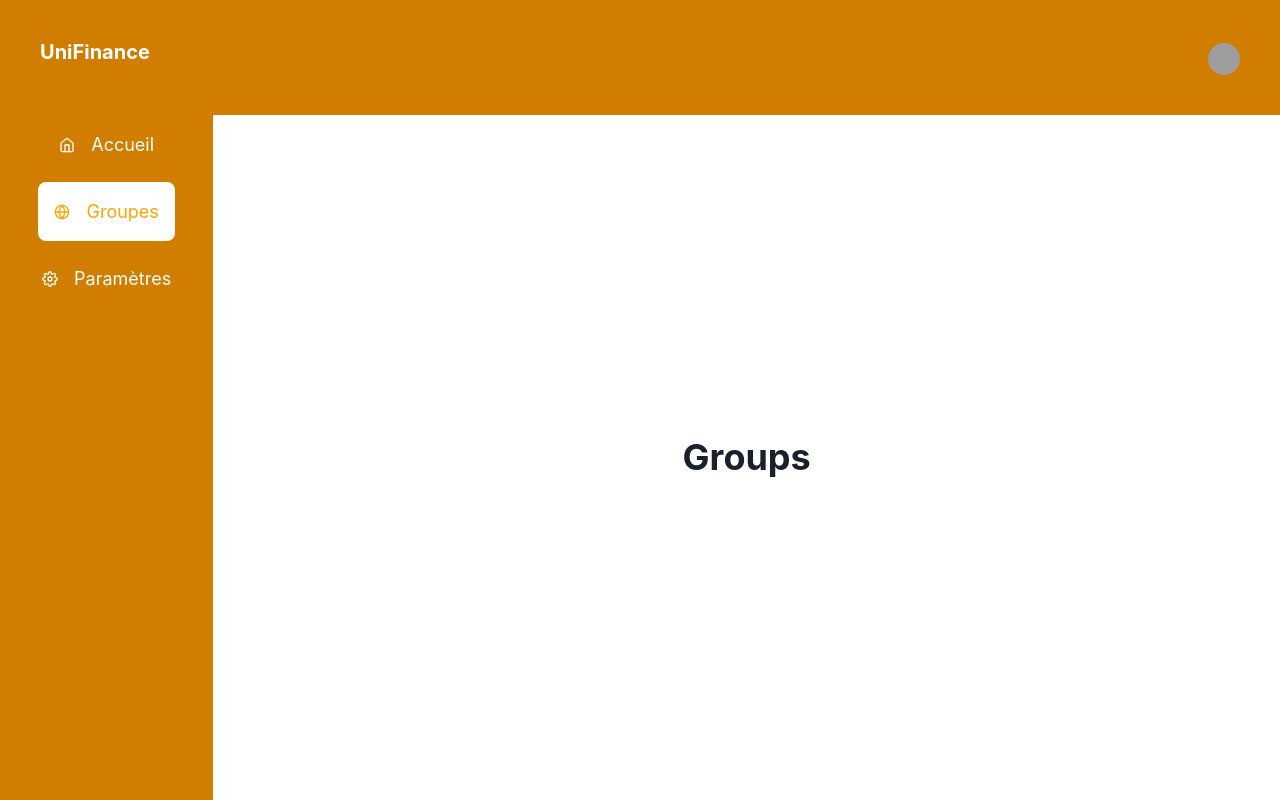
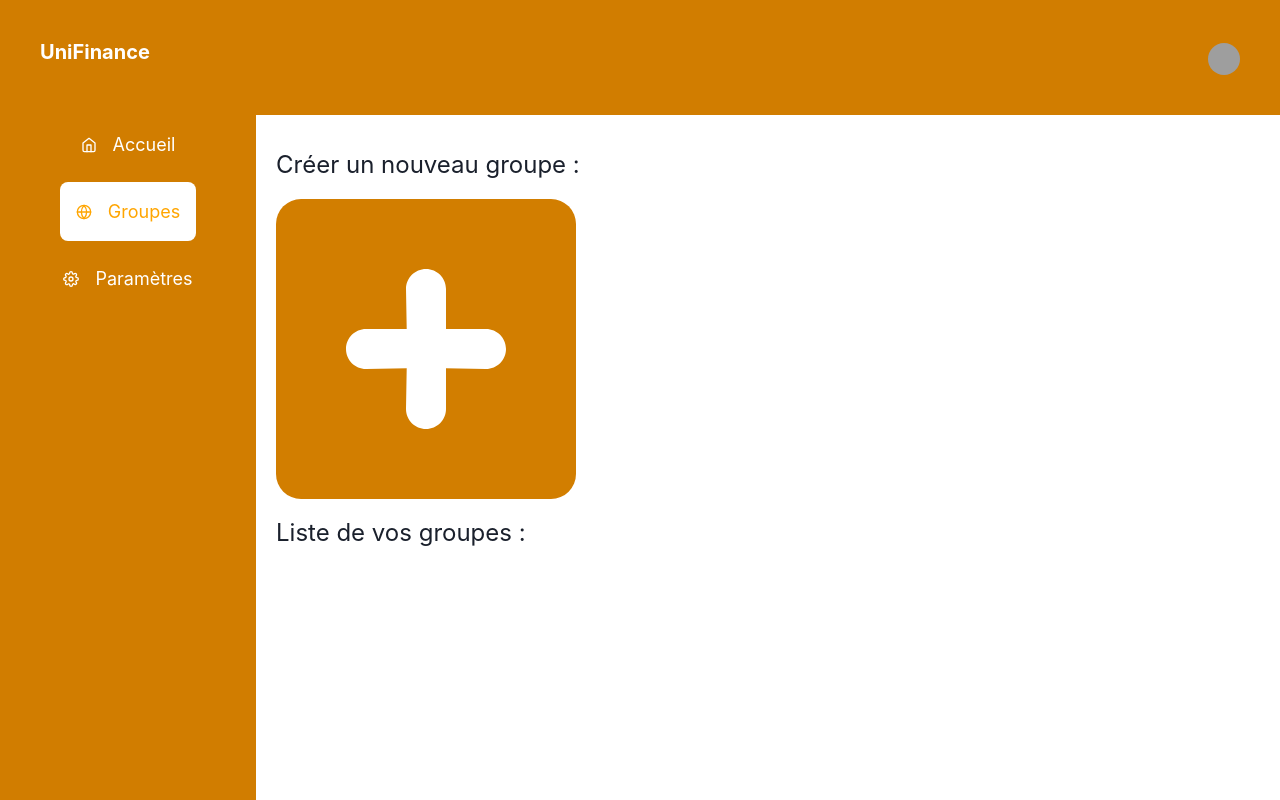
Before and after one commit to DeathFull/3PROJ-Web, a React (Vite) app: page /dashboard/groups in a window 1280 px wide. Built offline with nearby package versions, Linux system fonts and the light colour scheme; grey boxes are pictures that could not be loaded.

Commit message:
Ajout de la page DashboardGroups.tsx

```diff
--- a/src/components/Header.tsx
+++ b/src/components/Header.tsx
@@ -47,7 +47,7 @@ export default function Header() {
                         textAlign={useBreakpointValue({ base: "center", md: "left" })}
 
                     >
-                        <Link href={''}>UniFinances</Link>
+                        <Link href={'/'}>UniFinances</Link>
                     </Text>
                 </Flex>
 
--- a/src/components/HeaderLogin.tsx
+++ b/src/components/HeaderLogin.tsx
@@ -46,7 +46,7 @@ export default function Header() {
                         textAlign={useBreakpointValue({ base: "center", md: "left" })}
 
                     >
-                        <Link href={''}>UniFinances</Link>
+                        <Link href={'/'}>UniFinances</Link>
                     </Text>
                 </Flex>
 
--- a/src/components/dashboard/DashboardGroups.tsx
+++ b/src/components/dashboard/DashboardGroups.tsx
@@ -1,18 +1,114 @@
-import { Box, Center, Heading } from "@chakra-ui/react";
+import {useContext, useState} from "react";
+import {
+    VStack,
+    Stack,
+    Text,
+    Button,
+    Modal,
+    ModalContent,
+    ModalHeader,
+    ModalFooter,
+    ModalBody,
+    ModalCloseButton,
+    FormControl,
+    FormLabel,
+    Input,
+    useDisclosure, Icon,
+} from "@chakra-ui/react";
+import {AuthContext} from "../../context/AuthContext.tsx";
+import instance from "../../api/ApiConfig.tsx";
+import {TiPlus} from "react-icons/ti";
 
 function DashboardGroups() {
+    const {isOpen, onOpen, onClose} = useDisclosure();
+    const authContext = useContext(AuthContext);
+    const [name, setName] = useState("");
+    const [description, setDescription] = useState("");
+
+    const handleSubmit = () => {
+        instance.post("/groups", {name, description}, {
+            headers: {
+                Authorization: `Bearer ${authContext.token}`,
+            },
+        })
+            .then((response) => {
+                console.log("groupe créer")
+                onClose();
+            })
+            .catch((error) => {
+                console.error("Marche pas:", error);
+            });
+    };
+
     return (
         <>
-            <Box
-                justifyContent={"center"}
-                flexDir={"column"}
-                display={"flex"}
-                w={"100%"}
-            >
-                <Center>
-                    <Heading>Groups</Heading>
-                </Center>
-            </Box>
+            <VStack align="stretch" mt={8} ml={5} spacing={4}>
+                <Stack spacing={4}>
+                    <Text fontSize={{base: "xl", md: "2xl"}}>Créer un nouveau groupe :</Text>
+                    <Button
+                        alignItems="flex-start"
+                        justifyContent="center"
+                        flexDir="column"
+                        display="flex"
+                        w="300px"
+                        h="300px"
+                        bg="#D27E00"
+                        borderRadius="25"
+                        onClick={onOpen}
+                    >
+                        <Icon
+                            as={TiPlus}
+                            alignSelf={"Center"}
+                            boxSize={60}
+                            color={"white"}
+                        />
+                    </Button>
+                </Stack>
+                <Modal isOpen={isOpen} onClose={onClose}>
+                    <ModalContent>
+                        <ModalHeader>Créer un nouveau groupe</ModalHeader>
+                        <ModalCloseButton/>
+                        <ModalBody>
+                            <FormControl id="name" isRequired>
+                                <FormLabel>Nom du Groupe</FormLabel>
+                                <Input
+                                    onChange={(e) => setName(e.target.value)}
+                                    placeholder="Entrer le nom du groupe"
+                                    type="text"
+                                    value={name}
+                                />
+                            </FormControl>
+                            <FormControl id="description">
+                                <FormLabel>Description</FormLabel>
+                                <Input
+                                    onChange={(e) => setDescription(e.target.value)}
+                                    placeholder="Entrer une description du groupe"
+                                    type="text"
+                                    value={description}
+                                />
+                            </FormControl>
+                            <FormControl id="" isRequired>
+                                <FormLabel>Ajoutez vos membres</FormLabel>
+                                <Input
+                                    onChange={(e) => setDescription(e.target.value)}
+                                    placeholder="Entrer l'adresse email de vos amis"
+                                    type="text"
+                                    value={description}
+                                />
+                            </FormControl>
+                        </ModalBody>
+                        <ModalFooter>
+                            <Button mr={3} bg="#D27E00" onClick={handleSubmit}>
+                                Créer le groupe
+                            </Button>
+                            <Button onClick={onClose}>Fermer</Button>
+                        </ModalFooter>
+                    </ModalContent>
+                </Modal>
+                <Stack>
+                    <Text fontSize={{base: "xl", md: "2xl"}}>Liste de vos groupes :</Text>
+                </Stack>
+            </VStack>
         </>
     );
 }
--- a/src/components/dashboard/DashboardHeader.tsx
+++ b/src/components/dashboard/DashboardHeader.tsx
@@ -2,7 +2,7 @@ import {
     Avatar,
     Button,
     Flex,
-    Heading, Icon,
+    Heading, Icon, Link,
     Menu,
     MenuButton,
     MenuItem,
@@ -10,12 +10,19 @@ import {
     Spacer
 } from "@chakra-ui/react";
 import {IoIosLogOut} from "react-icons/io";
+import {AuthContext} from "../../context/AuthContext.tsx";
+import {useContext} from "react";
 
 function DashboardHeader() {
+    const authContext = useContext(AuthContext);
+
+    const handleLogout = () => {
+        authContext.setToken("")
+    };
     return (
         <Flex justify={"center"} p={"10"} bgColor={"#d17d00"}>
             <Heading color={"white"} size={"md"}>UniFinance</Heading>
-      <Spacer />
+            <Spacer/>
             <Heading size={"md"}>
                 <Menu>
                     <MenuButton
@@ -32,9 +39,12 @@ function DashboardHeader() {
                         />
                     </MenuButton>
                     <MenuList>
-              <MenuItem>
-                  <Icon as={IoIosLogOut} boxSize={6} mr={"5"} />Déconnexion
+                        <Link href={"/"}>
+                            <MenuItem onClick={handleLogout}>
+                                <Icon as={IoIosLogOut} boxSize={6} mr={"5"}/>
+                                Déconnexion
                             </MenuItem>
+                        </Link>
                     </MenuList>
                 </Menu>
             </Heading>
```
Lines whose indentation alone changed are shown as unchanged.
